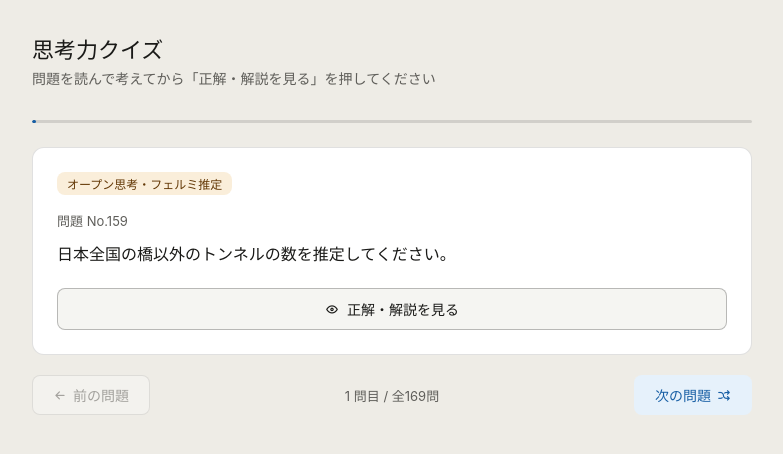
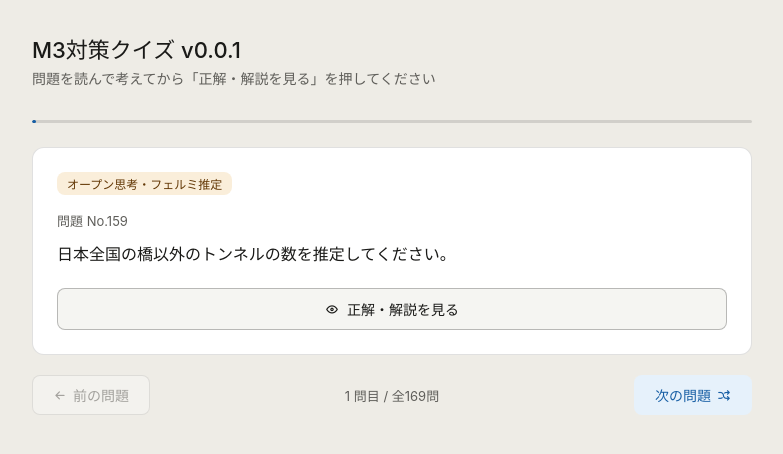
Before and after one commit to C4stleB/m3quiz, a plain HTML site: page index.html in a window 1280 px wide. Shown: the whole page, without its empty margins (248-1031 px from the left). Drawn offline with Linux system fonts and the light colour scheme.

Commit message:
version add

```diff
--- a/index.html
+++ b/index.html
@@ -96,7 +96,7 @@
 <body>
 <div class="container">
   <header>
-    <h1>思考力クイズ</h1>
+    <h1>M3対策クイズ v0.0.1</h1>
     <p>問題を読んで考えてから「正解・解説を見る」を押してください</p>
   </header>
 
```
